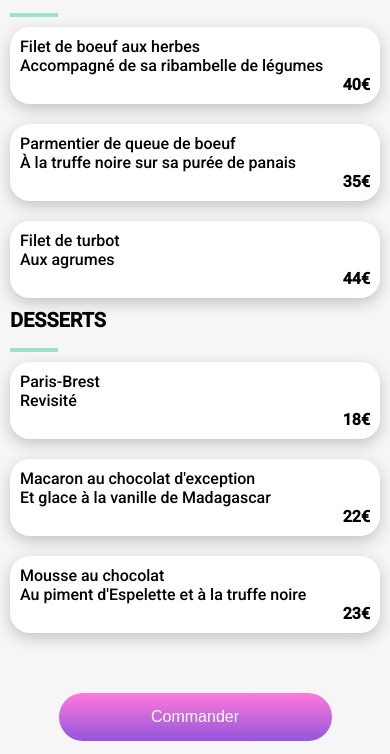
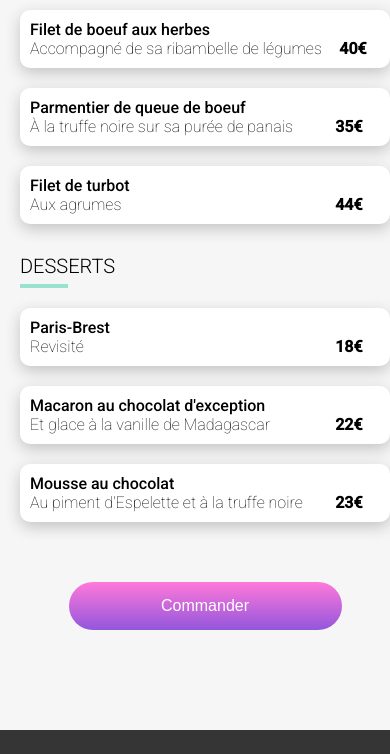
Before and after one commit to karineclaude/KarineClaude_3_17042021, a website: page palette-du-gout.html in a window 390 px wide. Shown: the part 774-1528 px from the top of the page. Drawn offline with Linux system fonts and the light colour scheme; a web font is replaced by a local one.

Commit message:
page menu ok avant animation

```diff
--- a/sass/Layout/_container.scss
+++ b/sass/Layout/_container.scss
@@ -108,6 +108,7 @@
         margin-top:0;
     }
 
+}
 
 .fa-heart, #full-heart {
     position:absolute;
@@ -117,8 +118,6 @@
 }
 #full-heart {
     color:red;
-}
-
 }
 
 .new {
--- /dev/null
+++ b/sass/Layout/_menu.scss
@@ -0,0 +1,126 @@
+.header-menu {
+    display: flex;
+    justify-content: space-between;
+    position: relative;
+}
+
+.menu {
+    display: flex;
+    flex-direction: row;
+    flex-wrap: wrap;
+    justify-content: flex-start;
+    border-radius: 20px 20px 0 0;
+
+    .btn {
+        margin: 50px auto;
+        justify-content: center;
+    }
+
+    @media only screen and (max-width: 767px) {
+        width: 100%;
+        flex-direction: column;
+        margin-top: -50px;
+        border-radius: 30px 30px 0 0;
+        background-color: #F6F6F6;
+        position: relative;
+    }
+}
+
+.fa-arrow-left {
+position: absolute;
+left: 50px;
+height: 30px;
+top: 30px;
+display: flex;
+align-items: center;
+justify-content: center;
+/*transform: translateY(-50%);*/
+font-size: 20px;
+
+}
+
+
+
+.photo-menu {
+    padding-top: 0px;
+    padding-bottom: 0px;
+    img {
+        object-fit: cover;
+        width: 100%;
+    }
+}
+
+.menu-content {
+    display: flex;
+    flex-direction: row;
+    flex-wrap: wrap;
+    width: 33%;
+    margin-top: 20px;
+    padding: 0 10px;
+
+    @media only screen and (max-width: 767px) {
+        width: 100%;
+        flex-direction: row;
+    }
+}
+
+.title-menu {
+    text-transform: uppercase;
+    font-size: 24px;
+    position:relative;
+    font-weight: 300;
+
+    &:after {
+        content: "";
+        width: 3rem;
+        height: .25rem;
+        background-color: $third-color;
+        position: absolute;
+        left: 0;
+        margin-top: 30px;
+    }
+
+    @media only screen and (max-width: 767px) {
+        left: 10px;
+        margin-bottom: 20px;
+        font-size: 20px;
+    }
+
+}
+
+.menu-card {
+    display: flex;
+    width: 100%;
+    /*padding: 10px;*/
+    background: #fff;
+    @include shadow;
+    border-radius:10px;
+
+    @media only screen and (max-width: 767px) {
+        margin: 10px;
+    }
+}
+
+.menu-text {
+    display: flex;
+    flex-direction: column;
+    justify-content: center;
+    width: 94%;
+}
+
+.menu-price {
+    display: flex;
+    justify-content: flex-end;
+    align-items: flex-end;
+    font-weight: 700;
+    width: 10%;
+    padding: 0px 5%;
+    text-align: center;
+}
+
+.menu-description {
+ font-weight: 200;
+ overflow: hidden;
+ text-overflow: ellipsis;
+ white-space: nowrap;
+}
--- a/sass/main.scss
+++ b/sass/main.scss
@@ -8,3 +8,4 @@
 @import "./Layout/header";
 @import "./Layout/container";
 @import "./Layout/footer";
+@import "./Layout/menu";
```
Also changed, not shown: sass/main.css, 3 other files.
